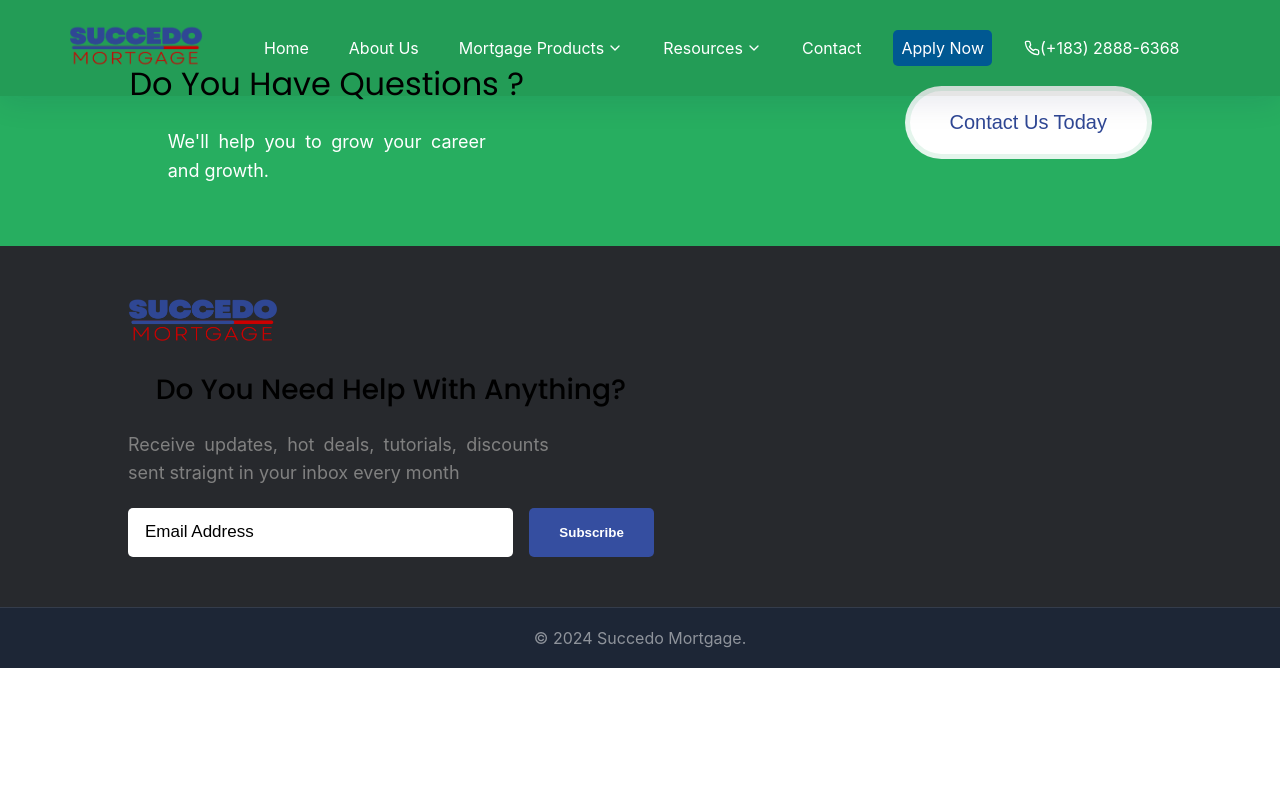
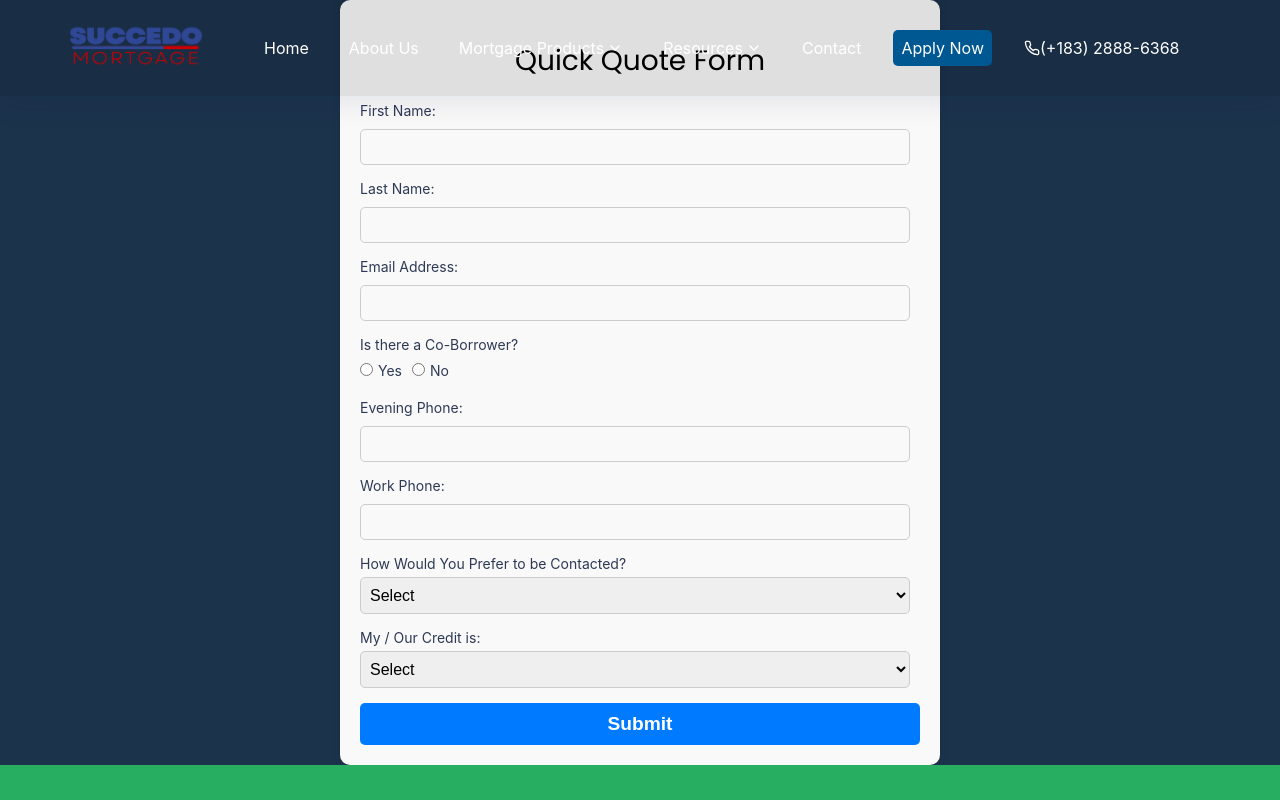
Before and after one commit to SamAtStrideRE/Succedo-mortgage, a React (Create React App) app: page /QuickQuoteForm in a window 1280 px wide. Shown: the top 800 px of the page. Built offline with nearby package versions, Linux system fonts and the light colour scheme.

Commit message:
refinance and quick qoute

```diff
--- a/src/components/common/header/Header.jsx
+++ b/src/components/common/header/Header.jsx
@@ -124,6 +124,11 @@ const Header = () => {
                   </NavLink>
                 </li>
                 <li>
+                  <NavLink activeClassName="is-active" to="/QuickQuoteForm">
+                    Quick Qoute
+                  </NavLink>
+                </li>
+                <li>
                   <NavLink activeClassName="is-active" to="/FAR">
                     Factors Affecting Rates
                   </NavLink>
--- a/src/components/elements/BoxWithContactInfo.css
+++ b/src/components/elements/BoxWithContactInfo.css
@@ -3,8 +3,8 @@
     max-width: 300px;
     margin: 20px auto;
     padding: 20px;
-    background-color: #ffffff; /* Ensure the background is white */
-    color: #333333; /* Ensure text is dark enough to be visible */
+    background-color: #1c2250; /* Ensure the background is white */
+    color: #f5f5f5; /* Ensure text is dark enough to be visible */
     border-radius: 10px;
     box-shadow: 0 0 10px rgba(0, 0, 0, 0.1);
     text-align: center;
--- a/src/components/pages/Pages.jsx
+++ b/src/components/pages/Pages.jsx
@@ -15,6 +15,7 @@ import CalcApp from "../mortgageCalculator/CalcApp"
 
 import FAR from "../rates/FAR"
 import Refinance from "../tools/Refinance"
+import QuickQuoteForm from "../tools/QuickQuoteForm"
 
 
 const Pages = () => {
@@ -38,6 +39,7 @@ const Pages = () => {
 
           <Route exact path='/CalcApp' component={CalcApp} />
           <Route exact path='/Refinance' component={Refinance} />
+          <Route exact path='/QuickQuoteForm' component={QuickQuoteForm} />
           <Route exact path='/FAR' component={FAR} />
 
 
--- /dev/null
+++ b/src/components/tools/QuickQuoteForm.css
@@ -0,0 +1,62 @@
+body{
+  background-color: #1c334c;
+}
+.quick-quote-form {
+  width: 100%;
+  max-width: 600px;
+  margin: 0 auto;
+  padding: 20px;
+  background-color: #f9f9f9;
+  border-radius: 10px;
+  box-shadow: 0 0 10px rgba(0, 0, 0, 0.1);
+}
+
+.quick-quote-form h2 {
+  text-align: center;
+  margin-bottom: 20px;
+}
+
+.form-group {
+  margin-bottom: 15px;
+}
+
+.form-group label {
+  display: block;
+  margin-bottom: 5px;
+}
+
+.form-group input,
+.form-group select {
+  width: calc(100% - 10px);
+  padding: 8px 5px;
+  font-size: 1em;
+  border: 1px solid #ccc;
+  border-radius: 5px;
+}
+
+.form-group div {
+  display: flex;
+  gap: 10px;
+}
+
+.form-group input[type="radio"] {
+  width: auto;
+  margin-right: 5px;
+}
+
+button {
+  display: block;
+  width: 100%;
+  padding: 10px;
+  font-size: 1.2em;
+  color: #fff;
+  background-color: #007bff;
+  border: none;
+  border-radius: 5px;
+  cursor: pointer;
+  transition: background-color 0.3s;
+}
+
+button:hover {
+  background-color: #0056b3;
+}
--- /dev/null
+++ b/src/components/tools/QuickQuoteForm.jsx
@@ -0,0 +1,144 @@
+import React, { useState } from 'react';
+import './QuickQuoteForm.css';
+
+const QuickQuoteForm = () => {
+  const [formData, setFormData] = useState({
+    firstName: '',
+    lastName: '',
+    email: '',
+    coBorrower: false,
+    eveningPhone: '',
+    workPhone: '',
+    contactPreference: '',
+    creditRating: '',
+  });
+
+  const handleChange = (e) => {
+    const { name, value, type, checked } = e.target;
+    setFormData({
+      ...formData,
+      [name]: type === 'checkbox' ? checked : value,
+    });
+  };
+
+  const handleSubmit = (e) => {
+    e.preventDefault();
+    // Handle form submission
+    console.log('Form data submitted:', formData);
+  };
+
+  return (
+    <form className="quick-quote-form" onSubmit={handleSubmit}>
+      <h2>Quick Quote Form</h2>
+      <div className="form-group">
+        <label htmlFor="firstName">First Name:</label>
+        <input
+          type="text"
+          id="firstName"
+          name="firstName"
+          value={formData.firstName}
+          onChange={handleChange}
+          required
+        />
+      </div>
+      <div className="form-group">
+        <label htmlFor="lastName">Last Name:</label>
+        <input
+          type="text"
+          id="lastName"
+          name="lastName"
+          value={formData.lastName}
+          onChange={handleChange}
+          required
+        />
+      </div>
+      <div className="form-group">
+        <label htmlFor="email">Email Address:</label>
+        <input
+          type="email"
+          id="email"
+          name="email"
+          value={formData.email}
+          onChange={handleChange}
+          required
+        />
+      </div>
+      <div className="form-group">
+        <label>Is there a Co-Borrower?</label>
+        <div>
+          <label>
+            <input
+              type="radio"
+              name="coBorrower"
+              value="yes"
+              checked={formData.coBorrower === 'yes'}
+              onChange={handleChange}
+            />
+            Yes
+          </label>
+          <label>
+            <input
+              type="radio"
+              name="coBorrower"
+              value="no"
+              checked={formData.coBorrower === 'no'}
+              onChange={handleChange}
+            />
+            No
+          </label>
+        </div>
+      </div>
+      <div className="form-group">
+        <label htmlFor="eveningPhone">Evening Phone:</label>
+        <input
+          type="tel"
+          id="eveningPhone"
+          name="eveningPhone"
+          value={formData.eveningPhone}
+          onChange={handleChange}
+        />
+      </div>
+      <div className="form-group">
+        <label htmlFor="workPhone">Work Phone:</label>
+        <input
+          type="tel"
+          id="workPhone"
+          name="workPhone"
+          value={formData.workPhone}
+          onChange={handleChange}
+        />
+      </div>
+      <div className="form-group">
+        <label htmlFor="contactPreference">How Would You Prefer to be Contacted?</label>
+        <select
+          id="contactPreference"
+          name="contactPreference"
+          value={formData.contactPreference}
+          onChange={handleChange}
+        >
+          <option value="">Select</option>
+          <option value="email">Email</option>
+          <option value="phone">Phone</option>
+        </select>
+      </div>
+      <div className="form-group">
+        <label htmlFor="creditRating">My / Our Credit is:</label>
+        <select
+          id="creditRating"
+          name="creditRating"
+          value={formData.creditRating}
+          onChange={handleChange}
+        >
+          <option value="">Select</option>
+          <option value="excellent">Excellent</option>
+          <option value="good">Good</option>
+          <option value="fair">Fair</option>
+          <option value="poor">Poor</option>
+        </select>
+      </div>
+      <button type="submit">Submit</button>
+    </form>
+  );
+};
+
+export default QuickQuoteForm;
--- a/src/components/tools/Refinance.css
+++ b/src/components/tools/Refinance.css
@@ -1,4 +1,3 @@
-/* refinance.css */
 .refinance-container {
     max-width: 800px;
     margin: 50px auto;
@@ -6,7 +5,6 @@
     background-color: #ffffff; /* Ensure the background is white */
     color: #333333; /* Ensure text is dark enough to be visible */
     border-radius: 10px;
-
     font-family: Arial, sans-serif;
 }
 
@@ -59,3 +57,47 @@
 .refinance-button:hover {
     background-color: #0056b3;
 }
+
+.refinance-container {
+    width: 900px;
+    margin: 0 auto;
+    font-family: Arial, sans-serif;
+}
+
+.content {
+    display: flex;
+    align-items: center;
+    margin: 20px 0;
+}
+
+.content img {
+    width: 150px; /* Adjust the image size to fit the new width */
+    height: auto;
+    margin: 0 20px;
+}
+
+.content:nth-child(even) {
+    flex-direction: row-reverse;
+}
+
+.text {
+    flex: 1;
+}
+
+.refinance-buttons {
+    display: flex;
+    justify-content: space-between;
+    margin-top: 20px;
+}
+
+.refinance-button {
+    background-color: #007bff;
+    color: white;
+    padding: 10px 20px;
+    text-decoration: none;
+    border-radius: 5px;
+}
+
+.refinance-button:hover {
+    background-color: #0056b3;
+}
--- a/src/components/tools/Refinance.jsx
+++ b/src/components/tools/Refinance.jsx
@@ -1,19 +1,31 @@
-// Refinance.jsx
 import React from 'react';
 import './Refinance.css';
-import BoxWithContactInfo from '../elements/BoxWithContactInfo'
+import BoxWithContactInfo from '../elements/BoxWithContactInfo';
 
 const Refinance = () => {
   return (
     <div className="refinance-container">
+
+      <div className="content">
         <BoxWithContactInfo />
+        <div className="text">
           <h1>Refinancing Your Home</h1>
           <p>
             Refinancing is often used to lower your interest rate. If rates have dropped since you last financed your home, you may want to consider refinancing. Other common reasons to refinance include paying off a balloon payment, converting an adjustable rate loan to a fixed rate loan, or to extract cash equity in your home (cash out). A few reasons for cashing out include: home improvement, an education fund, and consolidating debt.
           </p>
+        </div>
+
+      </div>
+      <div className="content"> <img src="" alt="some image"></img>
+        <div className="text">
           <p>
             Another way to convert equity in your home to cash is a "home equity" loan. A "home equity" loan is an alternative to refinancing if your home loan has a very low rate compared to current interest rates or if you have a prepayment penalty on your loan.
           </p>
+        </div>
+
+      </div>
+      <div className="content">
+        <div className="text">
           <h2>Benefits:</h2>
           <ul>
             <li>Reduce Your Interest Rate</li>
@@ -21,14 +33,22 @@ const Refinance = () => {
             <li>Consolidate Debt</li>
             <li>Lower Monthly Payments</li>
           </ul>
+        </div>
+
+      </div>
+      <div className="content">
+        <div className="text">
           <h2>To Refinance You'll Need:</h2>
           <ul>
             <li>Current Appraisal and Analysis</li>
             <li>Verification of Assets and Income</li>
           </ul>
+        </div>
+
+      </div>
       <div className="refinance-buttons">
         <a href="/apply" className="refinance-button">Apply Now</a>
-        <a href="/paperwork" className="refinance-button">See Paperwork Needed</a>
+        <a href="/paperwork" className="refinance-button">See Paperworks Needed</a>
       </div>
     </div>
   );
```
Lines whose indentation alone changed are shown as unchanged.
